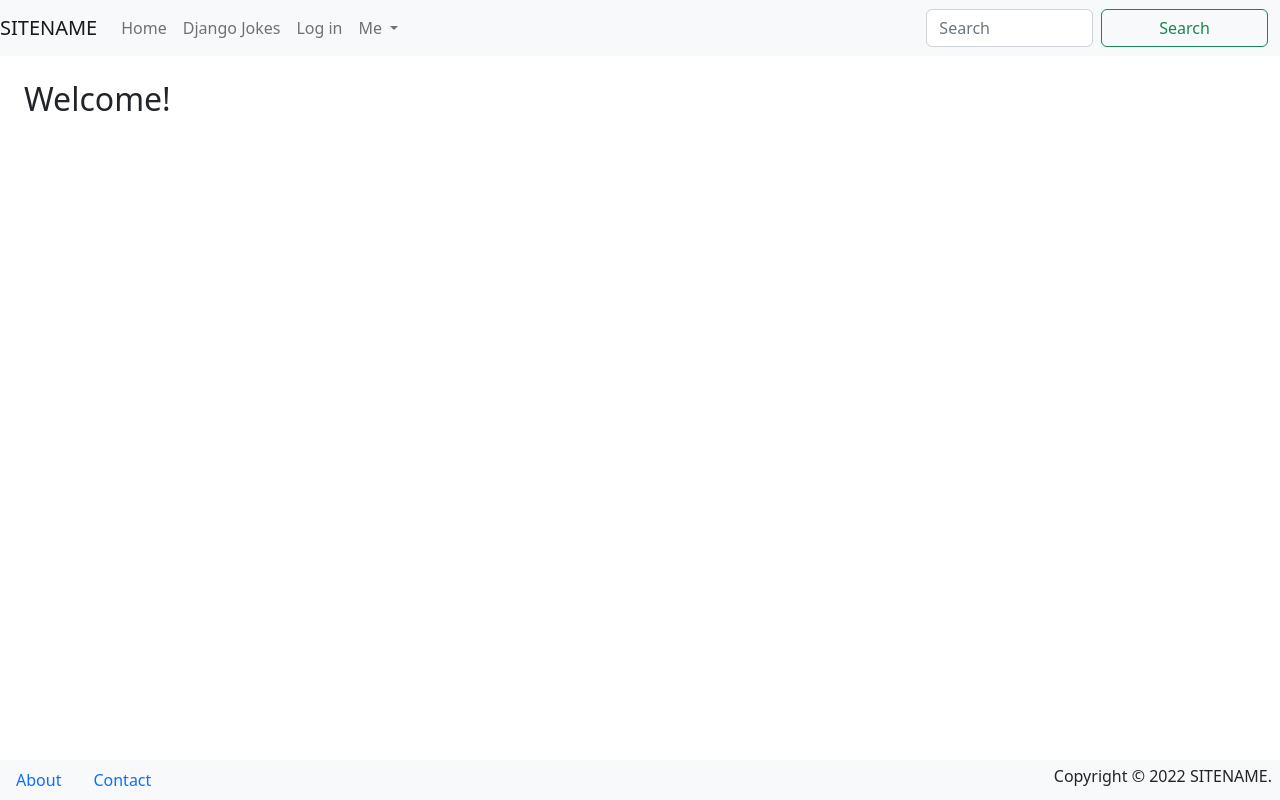
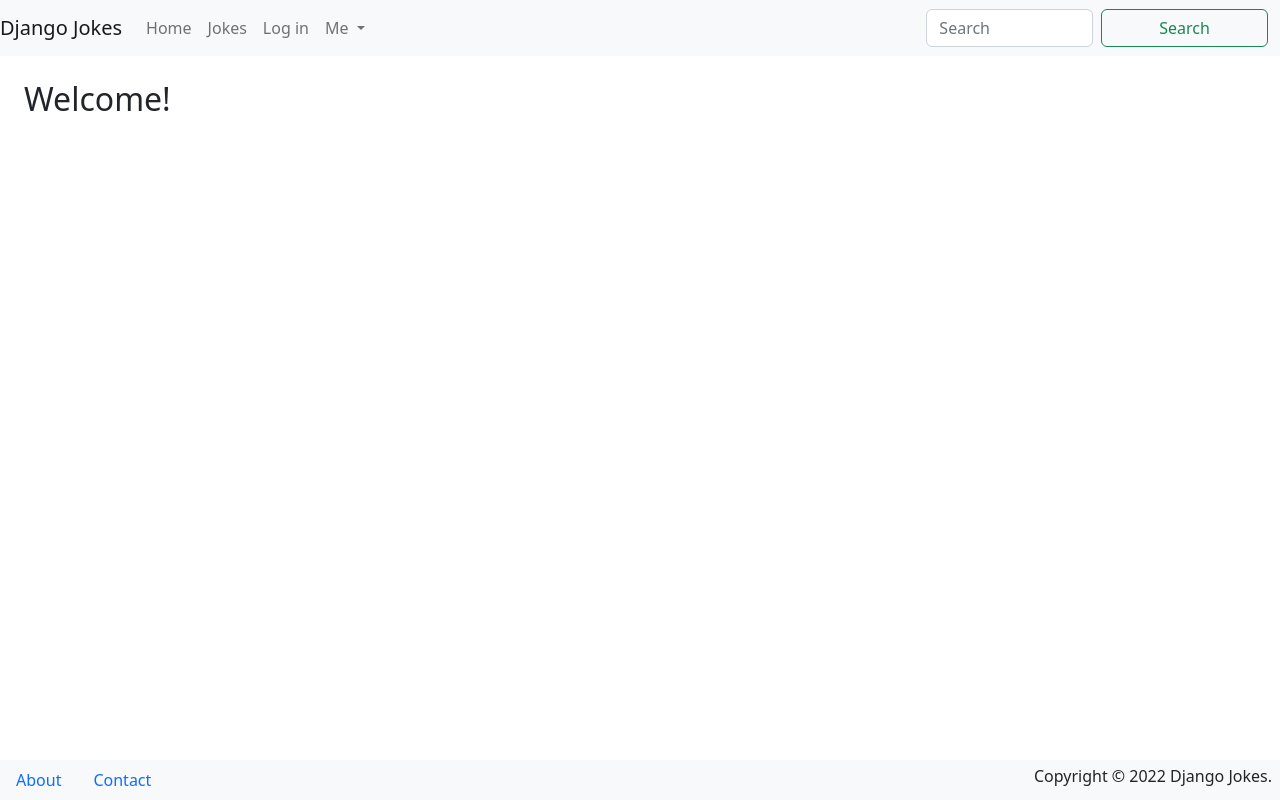
Before and after one commit to prashant9711/djangojokes.com, a Django app: template templates/_base.html in a window 1280 px wide. Run offline with Django 5.2, Linux system fonts and the light colour scheme; the template is opened without the code that fills it, so the values that code supplies are empty; some libraries are stand-ins or nearby versions.

Commit message:
Created Base Project

```diff
--- a/templates/_base.html
+++ b/templates/_base.html
@@ -5,12 +5,12 @@
 <meta name="viewport" content="width=device-width, initial-scale=1">
 <link href="https://cdn.jsdelivr.net/npm/bootstrap@5.2.1/dist/css/bootstrap.min.css" rel="stylesheet" integrity="sha384-iYQeCzEYFbKjA/T2uDLTpkwGzCiq6soy8tYaI1GyVh/UjpbCx/TYkiZhlZB6+fzT" crossorigin="anonymous">
 <script src="https://kit.fontawesome.com/b72512e591.js" crossorigin="anonymous"></script>
-<title>{% block title %}{% endblock %} | SITENAME</title>
+<title>{% block title %}{% endblock %} | Django Jokes</title>
 </head>
 <body>
 <header>
   <nav class="navbar navbar-expand-lg navbar-light bg-light">
-    <a class="navbar-brand" href="#">SITENAME</a>
+    <a class="navbar-brand" href="#">Django Jokes</a>
     <button class="navbar-toggler" type="button" data-toggle="collapse"
       data-target="#navbarSupportedContent" aria-expanded="false"
       aria-controls="navbarSupportedContent" aria-label="Toggle navigation">
@@ -25,7 +25,7 @@
           </a>
         </li>
         <li class="nav-item">
-          <a class="nav-link" href="#">Django Jokes</a>
+          <a class="nav-link" href="#">Jokes</a>
         </li>
         <li class="nav-item">
           <a class="nav-link" href="#">Log in</a>
@@ -38,7 +38,7 @@
           </a>
           <div class="dropdown-menu" aria-labelledby="navbarDropdown">
             <a class="dropdown-item" href="#">My Account</a>
-            <a class="dropdown-item" href="#">My SITENAME</a>
+            <a class="dropdown-item" href="#">My Django Jokes</a>
             <div class="dropdown-divider"></div>
             <a class="dropdown-item" href="#">Log out</a>
           </div>
@@ -59,7 +59,7 @@
 </main>
 <footer class="fixed-bottom bg-light row">
     <div class="col">
-      <div class="float-end m-1 me-2">Copyright &copy; 2022 SITENAME.</div>
+      <div class="float-end m-1 me-2">Copyright &copy; 2022 Django Jokes.</div>
       <nav>
         <ul class="nav">
           <li class="nav-item"><a class="nav-link" href="#">About</a></li>
```
